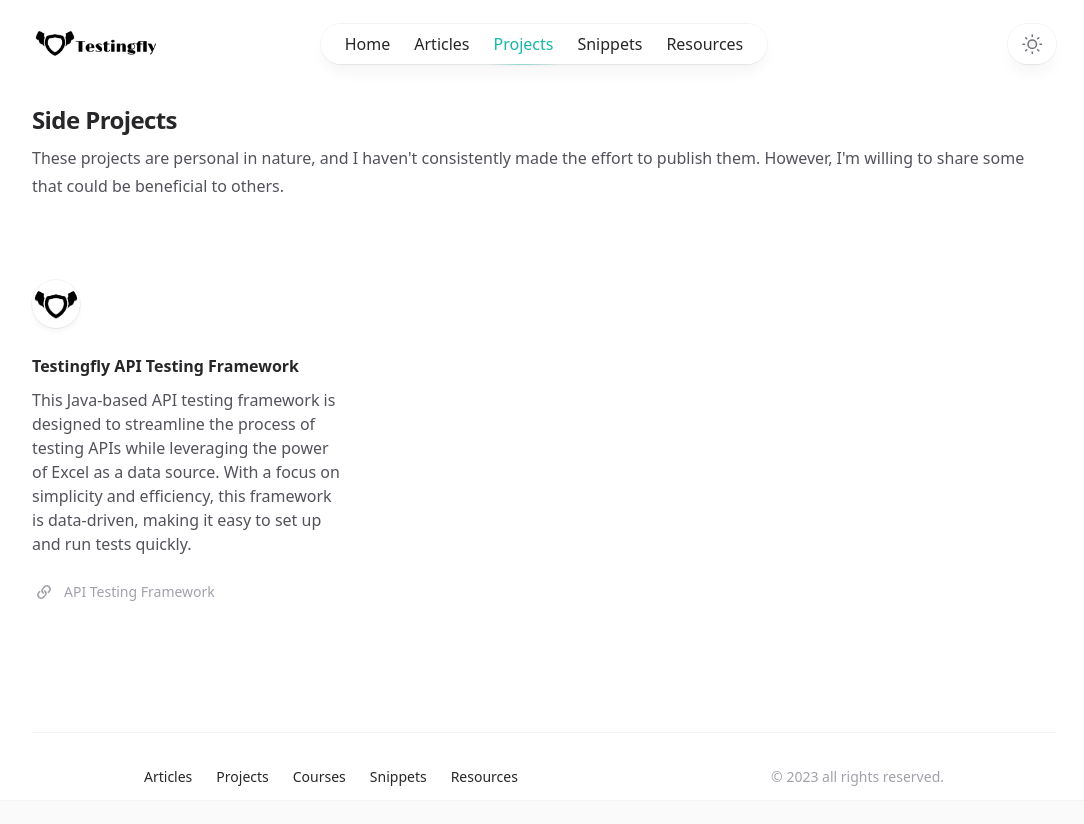
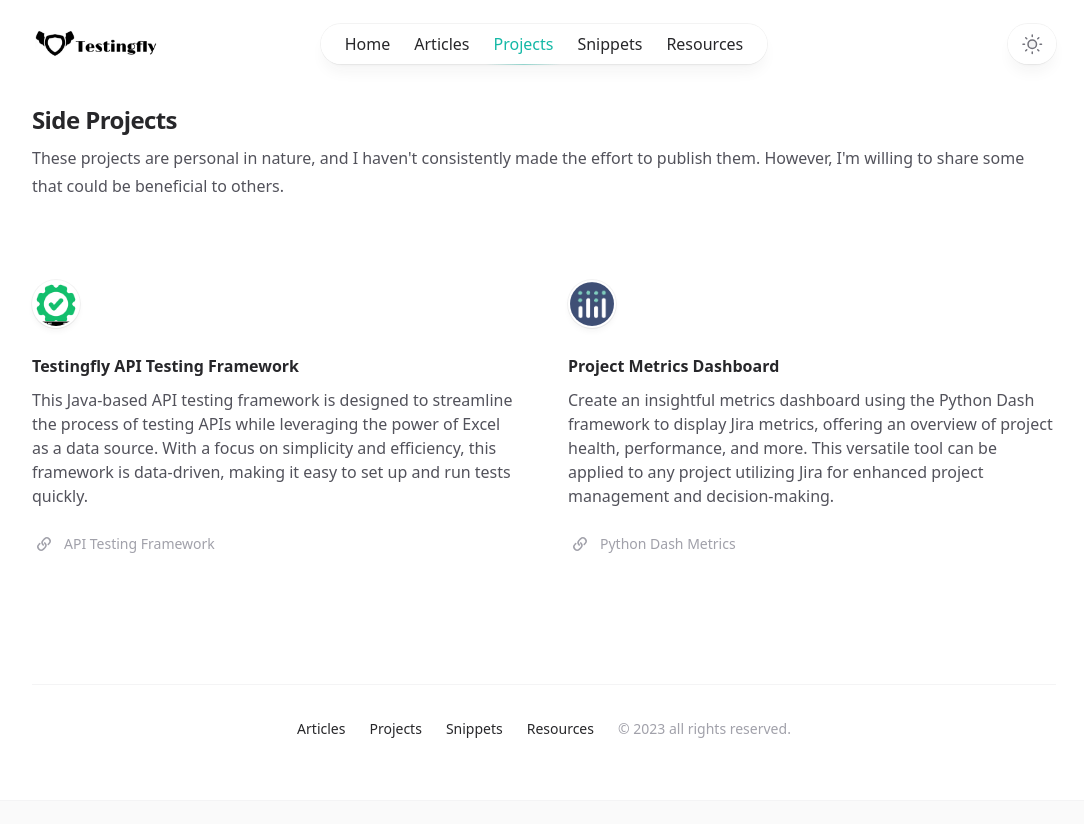
Before and after one commit to nrosanta/nextjs-blog, a Next.js app: page /projects in a window 1280 px wide. Shown: the top 824 px of the page, without its empty margins (96-1180 px from the left). Built offline with nearby package versions, Linux system fonts and the light colour scheme.

Commit message:
update styling

```diff
--- a/app/projects/ListProjects.tsx
+++ b/app/projects/ListProjects.tsx
@@ -26,23 +26,26 @@
   return (
     <ul
       role="list"
-      className="grid grid-cols-1 gap-x-12 gap-y-16 sm:grid-cols-2 lg:grid-cols-3"
+      className="grid grid-cols-2 gap-x-12 gap-y-16 sm:grid-cols-2 lg:grid-cols-2"
+
+      // className="animate-background bg-gradient-to-r from-green-300 via-blue-500 to-purple-600 bg-[length:400%_400%] shadow-lg transition [animation-duration:_6s] hover:shadow-sm rounded-xl p-0.5 w-full relative"
       // className="grid gap-4 grid-cols-1 sm:grid-cols-2 my-2 w-full mt-6 max-w-3xl"
     >
       {projects.map((project) => (
         <Card as="li" key={project.title}>
-          <div className="relative z-10 flex h-12 w-12 items-center justify-center rounded-full bg-white shadow-md shadow-zinc-800/5 ring-1 ring-zinc-900/5 dark:border dark:border-zinc-700/50 dark:bg-zinc-800 dark:ring-0">
+          <div className="relative z-10 flex h-12 w-12 items-center justify-center rounded-full bg-white shadow-md shadow-zinc-800/5 ring-1 ring-zinc-900/5 dark:border dark:border-zinc-700/150 dark:bg-zinc-800 dark:ring-0">
+          {/* <div className="animate-background bg-gradient-to-r from-green-300 via-blue-500 to-purple-600 bg-[length:400%_400%] shadow-lg transition [animation-duration:_6s] hover:shadow-sm rounded-xl p-0.5 w-full relative"> */}
             <Image
               src={`/images/${project.logo.src}`}
               alt={project.logo.alt}
               height={32}
               width={32}
-              className="rounded-full h-11 w-11"
+              className="rounded-full h-11 w-11 "
               unoptimized
             />
           </div>
           <h2 className="mt-6 text-base font-semibold text-zinc-800 dark:text-zinc-100">
-            <Card.Link href={project.link.href}>{project.title}</Card.Link>
+            <Card.Link target="_blank" href={project.link.href}>{project.title}</Card.Link>
           </h2>
           <Card.Description>{project.description}</Card.Description>
           <p className="relative z-10 mt-6 flex text-sm font-medium text-zinc-400 transition group-hover:text-teal-500 dark:text-zinc-200">
--- a/components/Footer.tsx
+++ b/components/Footer.tsx
@@ -5,7 +5,7 @@
 const navigations = [
   { href: "/articles", label: "Articles" },
   { href: "/projects", label: "Projects" },
-  { href: "/courses", label: "Courses" },
+  // { href: "/courses", label: "Courses" },
   { href: "/snippets", label: "Snippets" },
   { href: "/resources", label: "Resources" },
 ];
@@ -34,7 +34,7 @@
         <div className="border-t border-zinc-100 pt-8 pb-16 dark:border-zinc-700/40">
           <Container>
             {/* <SpotifyPlayingNow /> */}
-            <div className="flex flex-col items-center justify-between gap-6 sm:flex-row">
+            <div className="flex flex-col items-center justify-between gap-6 sm:flex-row md:justify-center">
               <div className="flex gap-6 text-sm font-medium text-zinc-800 dark:text-zinc-200">
                 {navigations.map((navigation) => (
                   <NavLink key={navigation.href} href={navigation.href}>
--- a/public/content/projects.json
+++ b/public/content/projects.json
@@ -7,8 +7,21 @@
       "label": "API Testing Framework"
     },
     "logo": {
-      "src": "favicon1.png",
+      "src": "testingfly-api-test.png",
+      "alt": "Test"
+    }
+  },
+  {
+    "title": "Project Metrics Dashboard",
+    "description": "Create an insightful metrics dashboard using the Python Dash framework to display Jira metrics, offering an overview of project health, performance, and more. This versatile tool can be applied to any project utilizing Jira for enhanced project management and decision-making.",
+    "link": {
+      "href": "https://github.com/testingfly/testingfly-test-framework/blob/master/README.md",
+      "label": "Python Dash Metrics"
+    },
+    "logo": {
+      "src": "dash.png",
       "alt": "Test"
     }
   }
+
 ]
```
Also changed, not shown: public/images/dash.png (added), public/images/testingfly-api-test.png (added).
